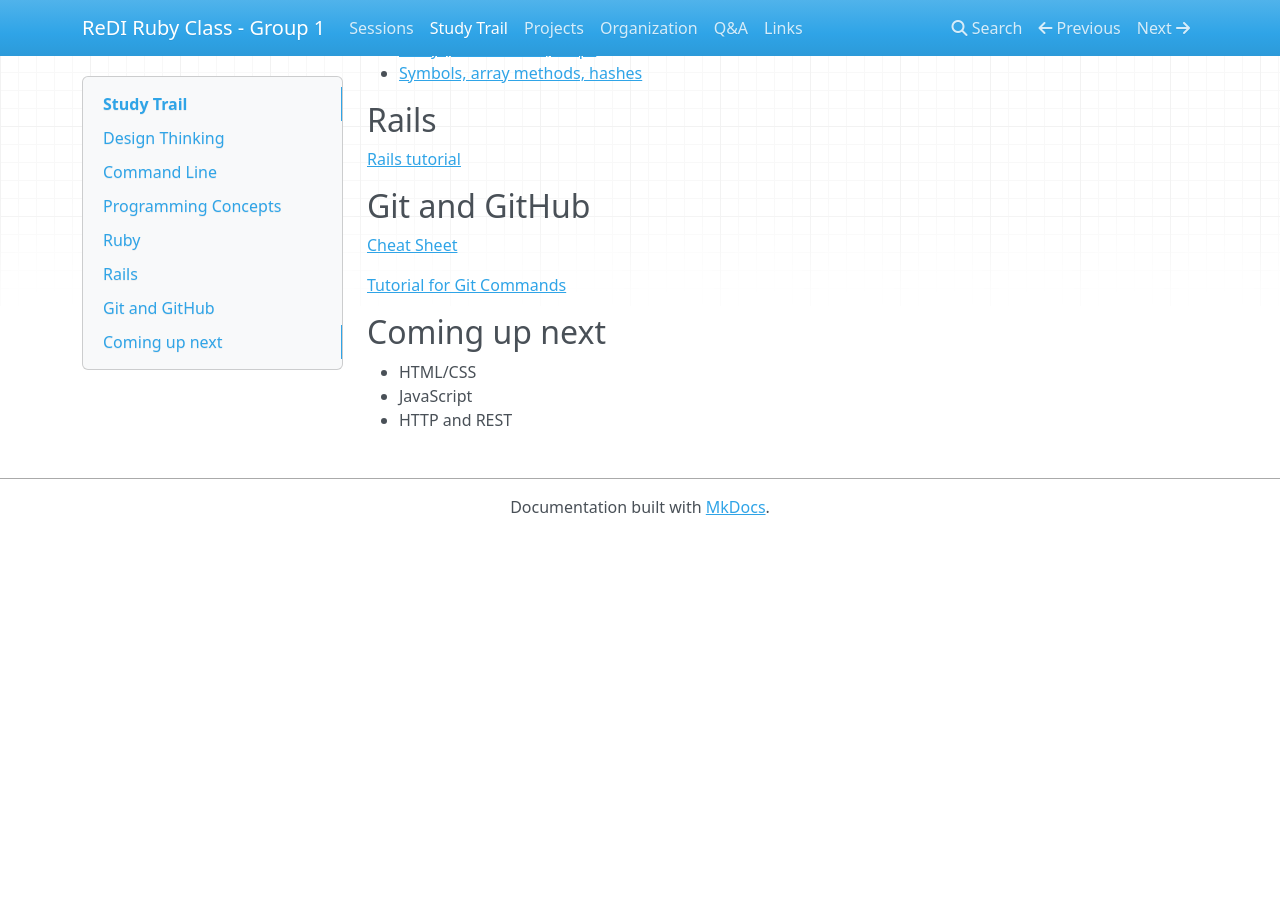
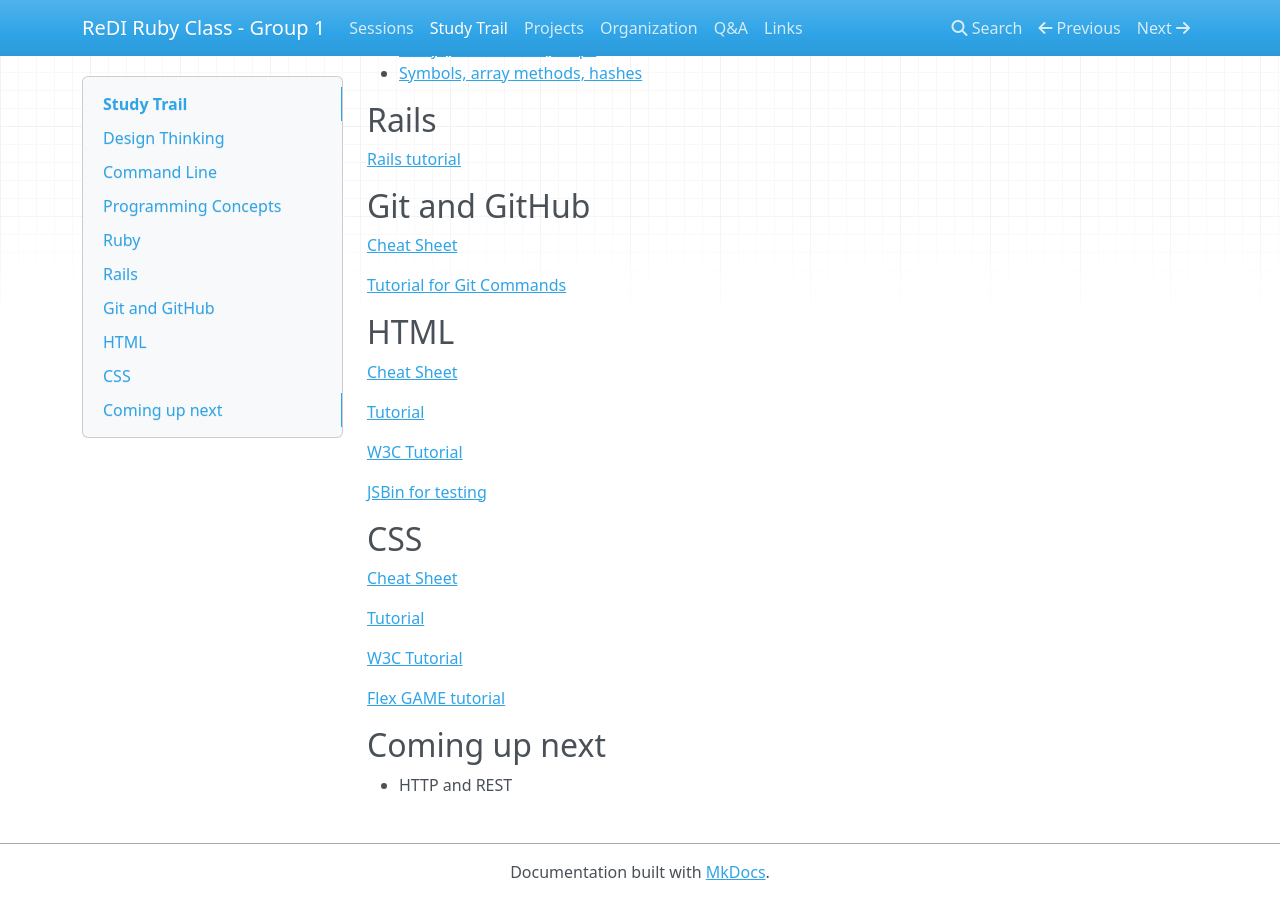
Before and after one commit to ReDI-School/group1, an MkDocs documentation site: the page built from docs/trail.md, in a window 1280 px wide and 900 px high, scrolled down 1045 px. Built offline with MkDocs 1.6.1, drawn with Linux system fonts in a browser that asks for light colours; nearby versions of some CDN libraries; old or Windows-style settings are respelled for this version of MkDocs; before the commit the page ends 1580 px from its top, so only the background shows below that.

Commit message:
Notes from lesson on 2.3. 2016, links for HTML/CSS tutorials

```diff
--- a/docs/trail.md
+++ b/docs/trail.md
@@ -48,7 +48,23 @@ There are several quizzes to test your knowledge of ruby:
 
 [Tutorial for Git Commands](https://try.github.io/levels/1/challenges/1)
 
+## HTML
+[Cheat Sheet](http://www.simplehtmlguide.com/cheatsheet.php)
+
+[Tutorial](http://www.freecodecamp.com/)
+
+[W3C Tutorial](http://www.w3schools.com/html/)
+
+[JSBin for testing](http://jsbin.com/)
+
+## CSS
+[Cheat Sheet](http://www.lesliefranke.com/files/reference/csscheatsheet.html)
+
+[Tutorial](http://www.htmldog.com/guides/css/beginner/)
+
+[W3C Tutorial](http://www.w3schools.com/css/)
+
+[Flex GAME tutorial](http://flexboxfroggy.com/)
+
 ## Coming up next
-* HTML/CSS
-* JavaScript
 * HTTP and REST
```
Also changed, not shown: docs/index.md (+16 -0 lines).
